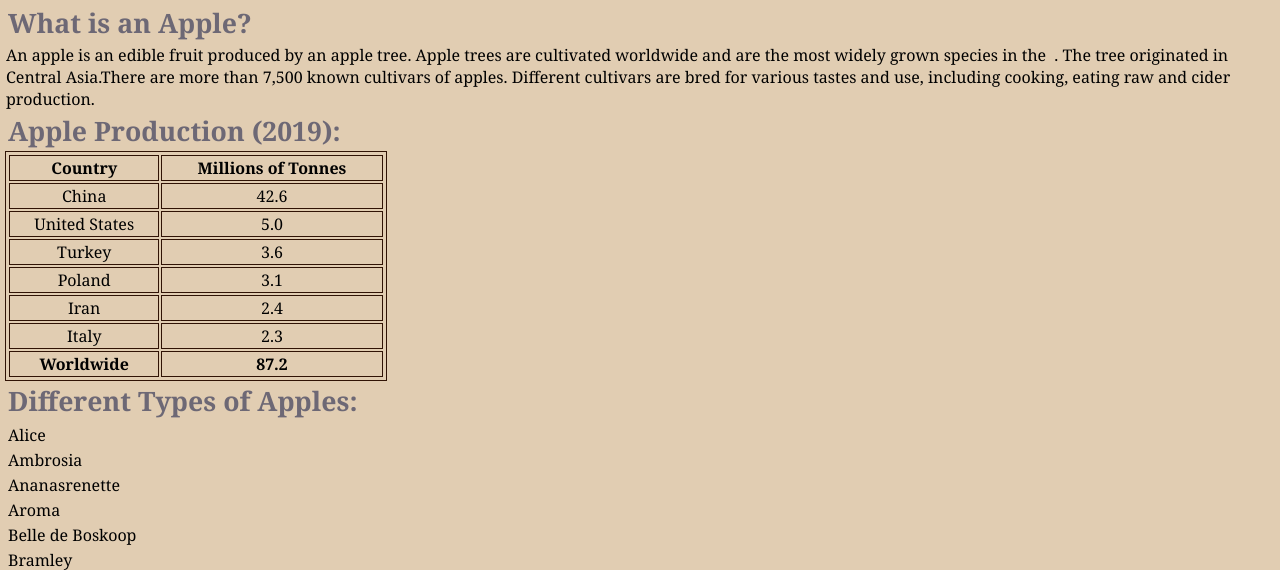
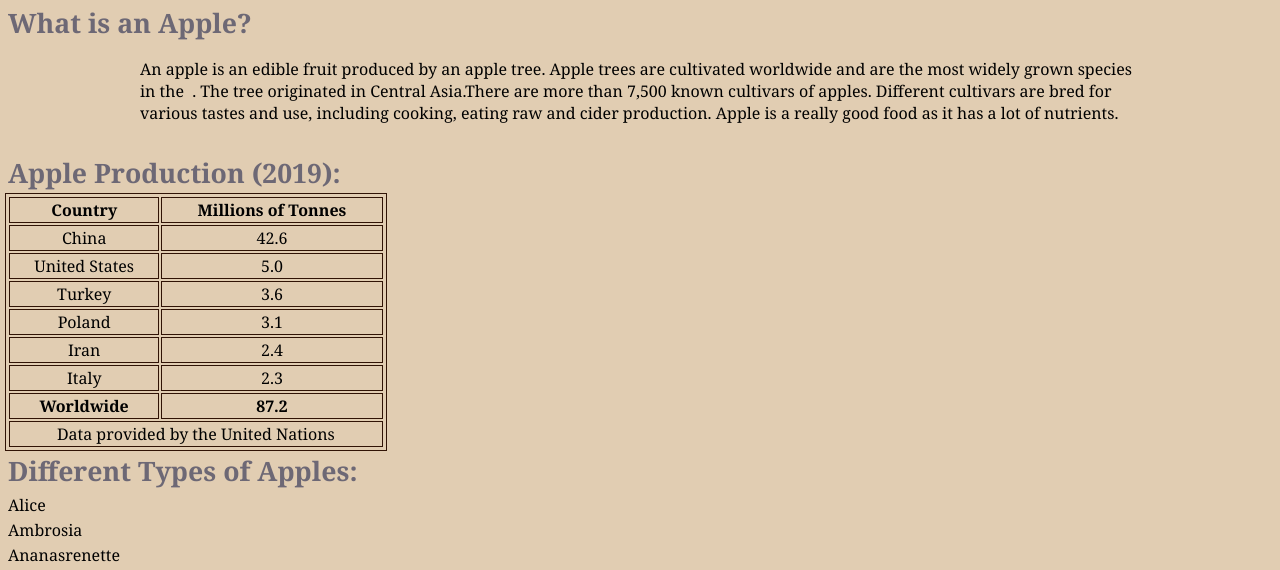
Before and after one commit to aisharja5/aisharja.github.io, a plain HTML site: page Lab2/index.html in a window 1280 px wide. Shown: the part 365-935 px from the top of the page. Drawn offline with Linux system fonts and the light colour scheme.

Commit message:
Update index.html

```diff
--- a/Lab2/index.html
+++ b/Lab2/index.html
@@ -14,12 +14,13 @@
         <p style ="background-color: seashell;"><b>Lab 2</b><br><b>Name:</b> Aisharja Chowdhury<br><b>Course:</b> CCPS 530 1J0 - Web Systems Development<br><b>Professor</b> Ghassem Tofighi</p>
         <h1 style ="color:rgb(140,0,26);" title="fruit" ><em><u>Apple</u></em></h1>
 
-
+        <!--First apple image-->
         <img src="Apple.jpg" alt="different types of Apples" style="width:300px;height:200px;">
 
         <h2><b>What is an Apple?</b></h2>
-        <p>An apple is an edible fruit produced by an apple tree. Apple trees are cultivated worldwide and are the most widely grown species in the <i></i>.
-            The tree originated in Central Asia.There are more than 7,500 known cultivars of apples. Different cultivars are bred for various tastes and use, including cooking, eating raw and cider production.</p>
+        <div>An apple is an edible fruit produced by an apple tree. Apple trees are cultivated worldwide and are the most widely grown species in the <i></i>.
+            The tree originated in Central Asia.There are more than 7,500 known cultivars of apples. Different cultivars are bred for various tastes and use, including cooking, eating raw and cider production.
+            Apple is a really good food as it has a lot of nutrients.</div>
 
 
         <h2><b>Apple Production (2019):</b></h2>
@@ -56,6 +57,9 @@
             <tr>
                 <th>Worldwide</th>
                 <th>87.2</th>
+            </tr>
+            <tr>
+                <td colspan="2">Data provided by the United Nations</td>
             </tr>
           </table>
 
@@ -95,6 +99,9 @@
             <li>McIntosh</li>
         </ul>
 
+        <!--Second apple image-->
+        <img src="Apple2.jpg" alt="different types of Apples" style="width:300px;height:200px;">
+
         <h2><b>What can an apple be used for?</b></h2>
         <p>An apple can be eaten raw or it can be used when cooking and/or baking. Apple can also be used to make drinks, such as apple juice.</p>
 
```
